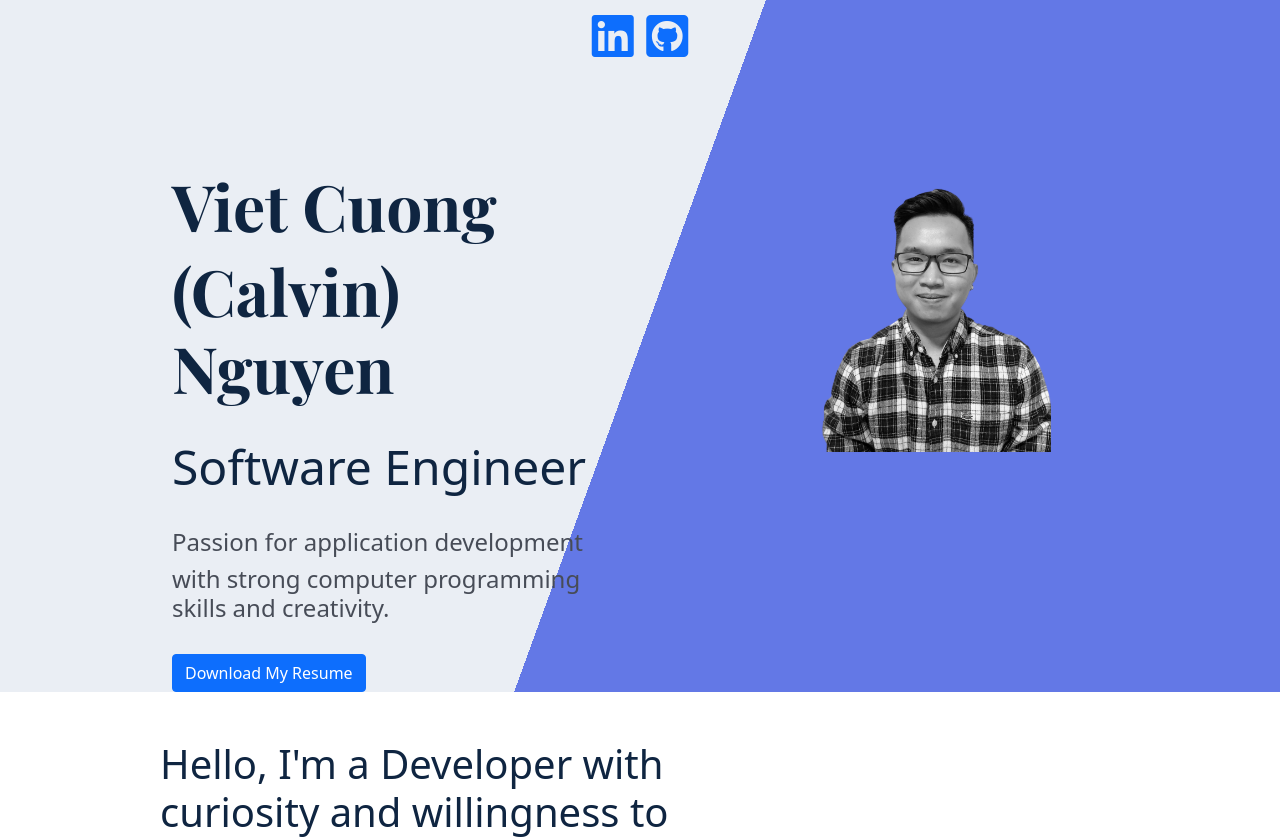
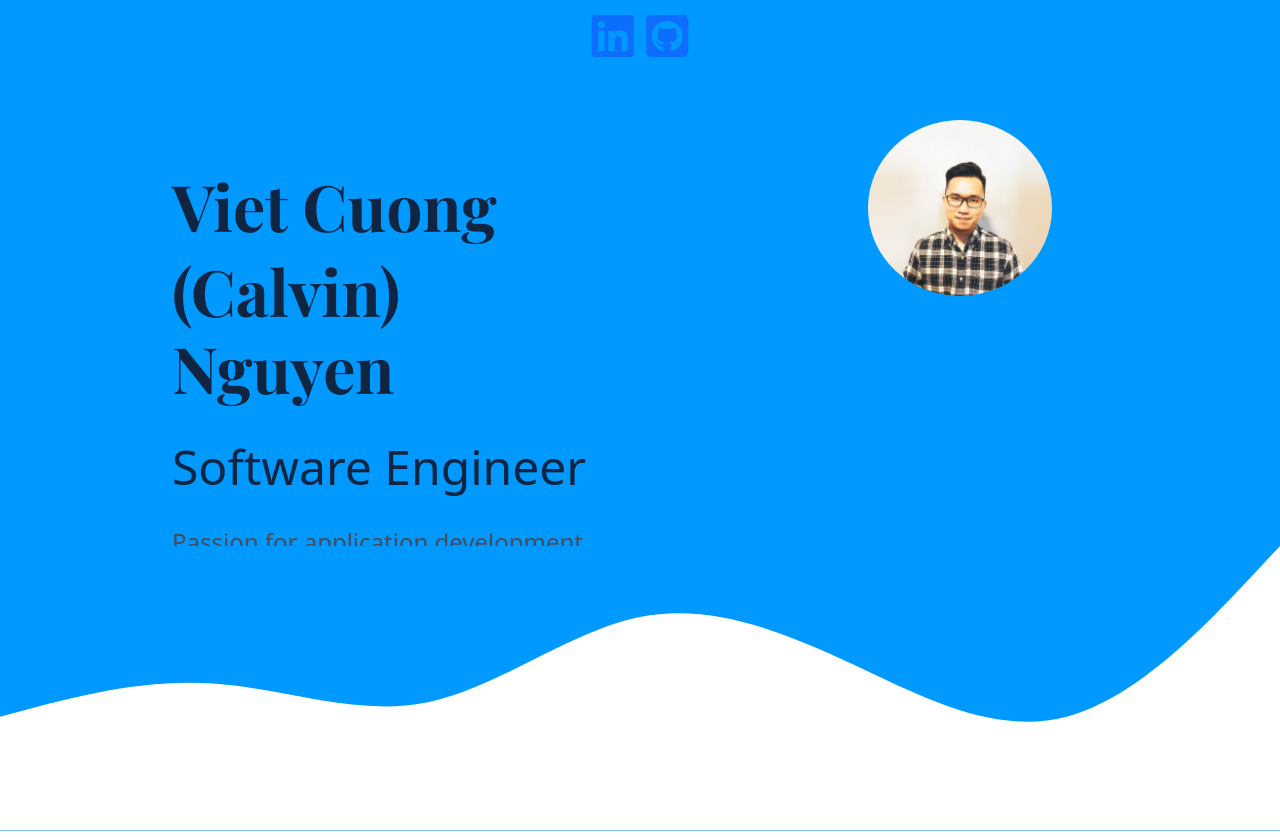
Before and after one commit to Calvin05/PersonalWebsite, a website: page index.html in a window 1280 px wide. Shown: the top 837 px of the page. Drawn offline with nearby package versions, Linux system fonts and the light colour scheme.

Commit message:
redesigned

```diff
--- a/index.html
+++ b/index.html
@@ -14,8 +14,7 @@
   <title>Viet Cuong Nguyen</title>
 </head>
 <body>
-  <div class="bg-image" style="background: linear-gradient(110deg, #eaeef4 50%, #6378e6 50%);
-  background-size: cover;">
+ <div style="background-color: #0099ff;">
   <div style="text-align: center; display: inline-block; width: 100%;">
     <span style="font-size: 3em">
       <a href="https://www.linkedin.com/in/vietcuong05/"><i class="fab fa-linkedin"></i></a>
@@ -26,6 +25,7 @@
 
   </div>
   <br><br><br>
+
   <div class="row">
     <div class="col float-right">
       <div class="pt-5" style="padding-left: 10em;">
@@ -36,13 +36,16 @@
         <h4 data-aos="fade-up" data-aos-delay="400" style="color: #474c57;">Passion for application development</h4>
         <h4 data-aos="fade-up" data-aos-delay="400" style="color: #474c57;">with strong computer programming skills and creativity.</h4> <br>
         <a href="https://drive.google.com/u/0/uc?id=1JPjlPQTZB_BK2z3doV4n8aR7EFmNukmI&export=download" type="button" class="btn btn-primary">Download My Resume</a>
+        <br><br>
      </div>
     </div>
     <div class="col float-left" style="text-align: center;">
-      <img class="pe-5" style="width: 45%;" data-aos="zoom-in-down" data-aos-delay="200" src="./images/profile.png" alt="" srcset="" >
+      <img class="rounded-circle" style="width: 30%" data-aos="zoom-in-down" data-aos-delay="200" src="./images/profile.jpg" alt="" srcset="" >
     </div>
   </div>
   </div>
+  <svg style="margin-top: -170px; background-color: #0099ff" xmlns="http://www.w3.org/2000/svg" viewBox="0 0 1440 320"><path fill="#fff" fill-opacity="1" d="M0,192L40,181.3C80,171,160,149,240,154.7C320,160,400,192,480,176C560,160,640,96,720,80C800,64,880,96,960,133.3C1040,171,1120,213,1200,192C1280,171,1360,85,1400,42.7L1440,0L1440,320L1400,320C1360,320,1280,320,1200,320C1120,320,1040,320,960,320C880,320,800,320,720,320C640,320,560,320,480,320C400,320,320,320,240,320C160,320,80,320,40,320L0,320Z"></path></svg>
+</div>
   <div class="row" data-aos="fade-up">
     <div class="col pt-5" style="padding-left: 10em;">
       <h1 style="color: #0f2541;" data-aos="fade-up" data-aos-delay="600">Hello, I'm a Developer with curiosity and willingness to learn new concepts and technologies</h1><br><br>
```
Also changed, not shown: images/profile.jpg (added), images/profile.png (deleted).
